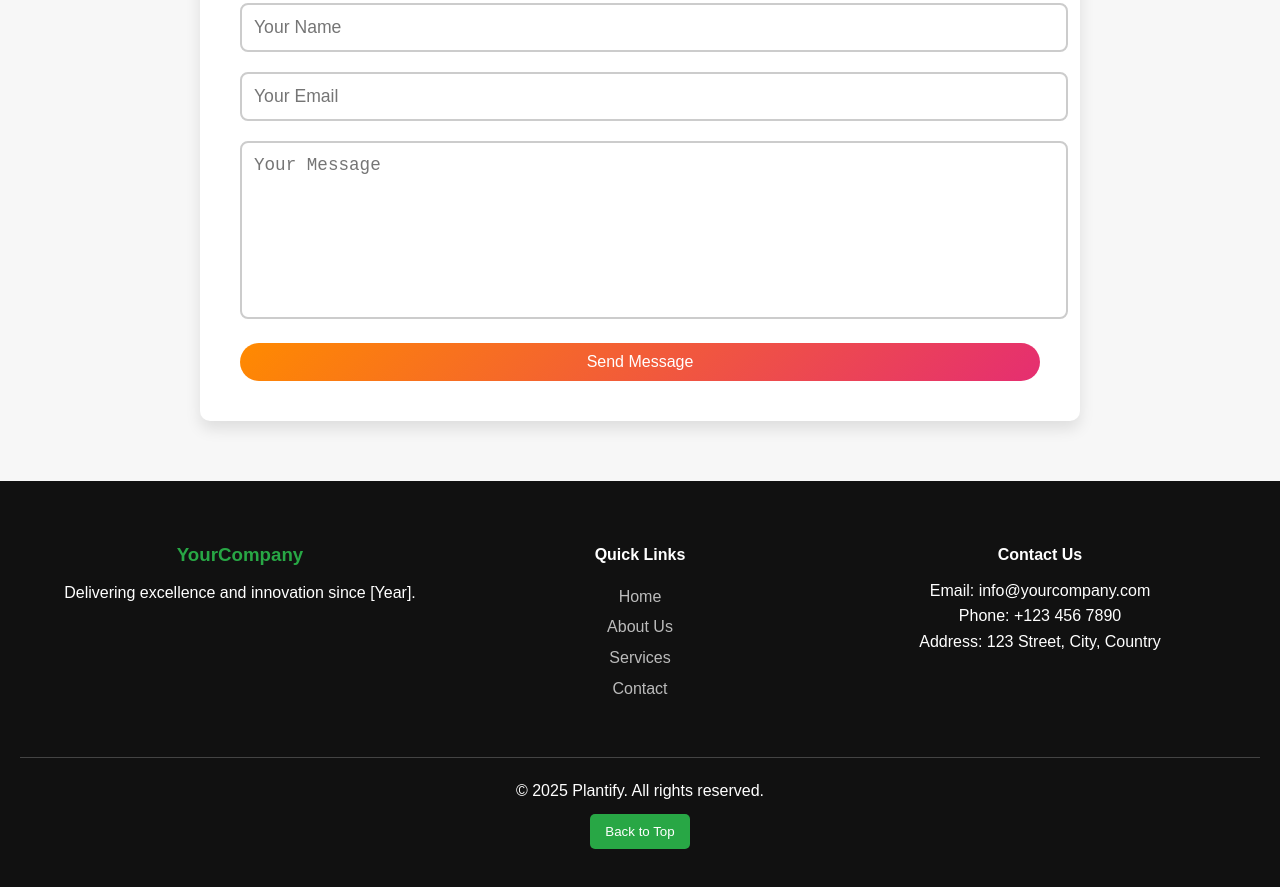
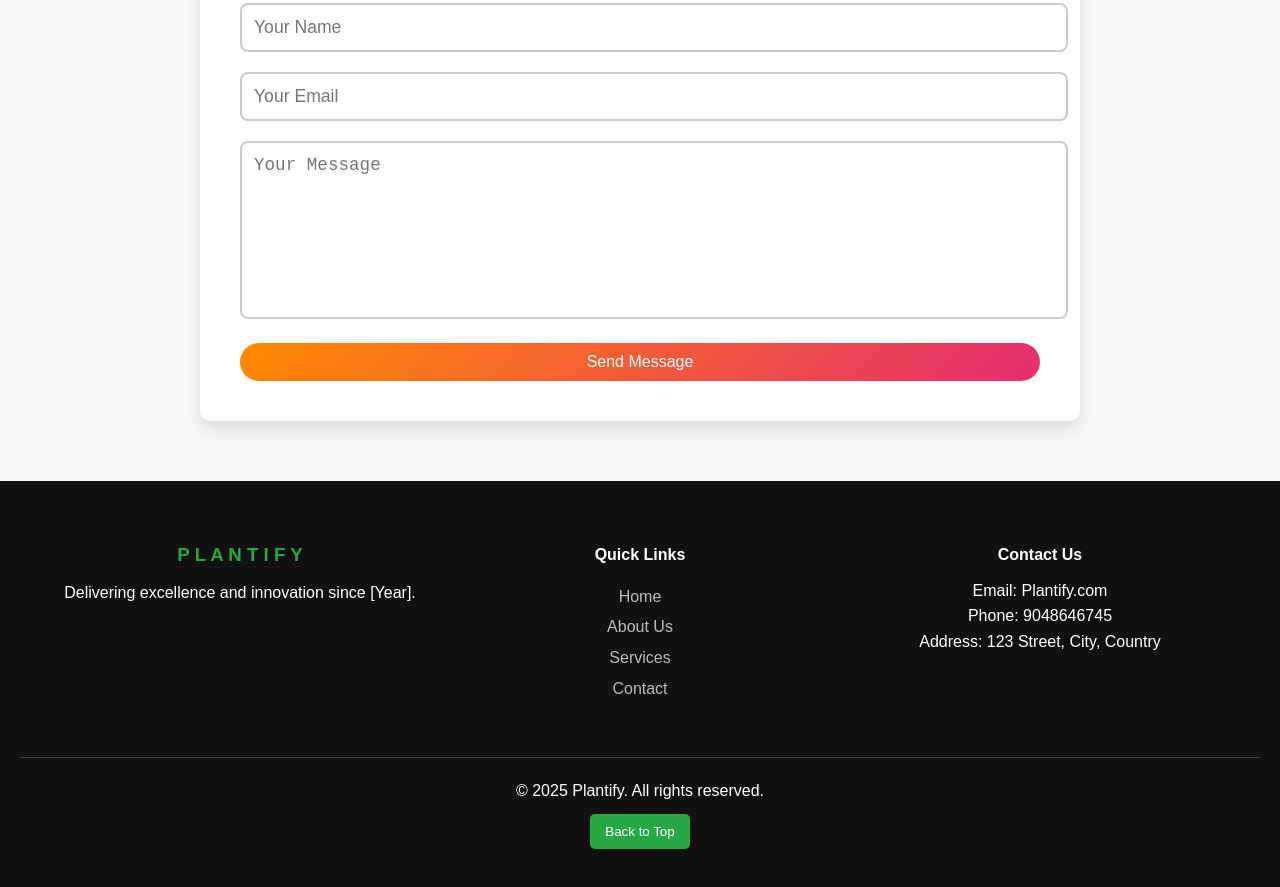
Before and after one commit to Kaiwalya4275/my-repository, a website: page index.html in a window 1280 px wide. Shown: the part 3244-4131 px from the top of the page. Drawn offline with Linux system fonts and the light colour scheme.

Commit message:
alteringg ....

```diff
--- a/index.html
+++ b/index.html
@@ -172,7 +172,7 @@
 <footer style="background-color: #111; color: #fff; padding: 40px 20px; font-family: Arial, sans-serif; line-height: 1.6;">
     <div style="display: flex; flex-wrap: wrap; justify-content: space-between; max-width: 1200px; margin: auto;">
         <div style="flex: 1; min-width: 250px; margin-bottom: 20px;">
-            <h3 style="color: #28a745; margin-bottom: 10px;">YourCompany</h3>
+            <h3 style="color: #28a745; margin-bottom: 10px;">P L A N T I F Y</h3></h3>
             <p>Delivering excellence and innovation since [Year].</p>
         </div>
         <div style="flex: 1; min-width: 250px; margin-bottom: 20px;">
@@ -186,8 +186,8 @@
         </div>
         <div style="flex: 1; min-width: 250px; margin-bottom: 20px;">
             <h4 style="margin-bottom: 10px;">Contact Us</h4>
-            <p>Email: info@yourcompany.com</p>
-            <p>Phone: +123 456 7890</p>
+            <p>Email: Plantify.com</p>
+            <p>Phone: 9048646745</p>
             <p>Address: 123 Street, City, Country</p>
         </div>
     </div>
```
Also changed, not shown: package.json (added, +29 -0 lines), 1 other file.
